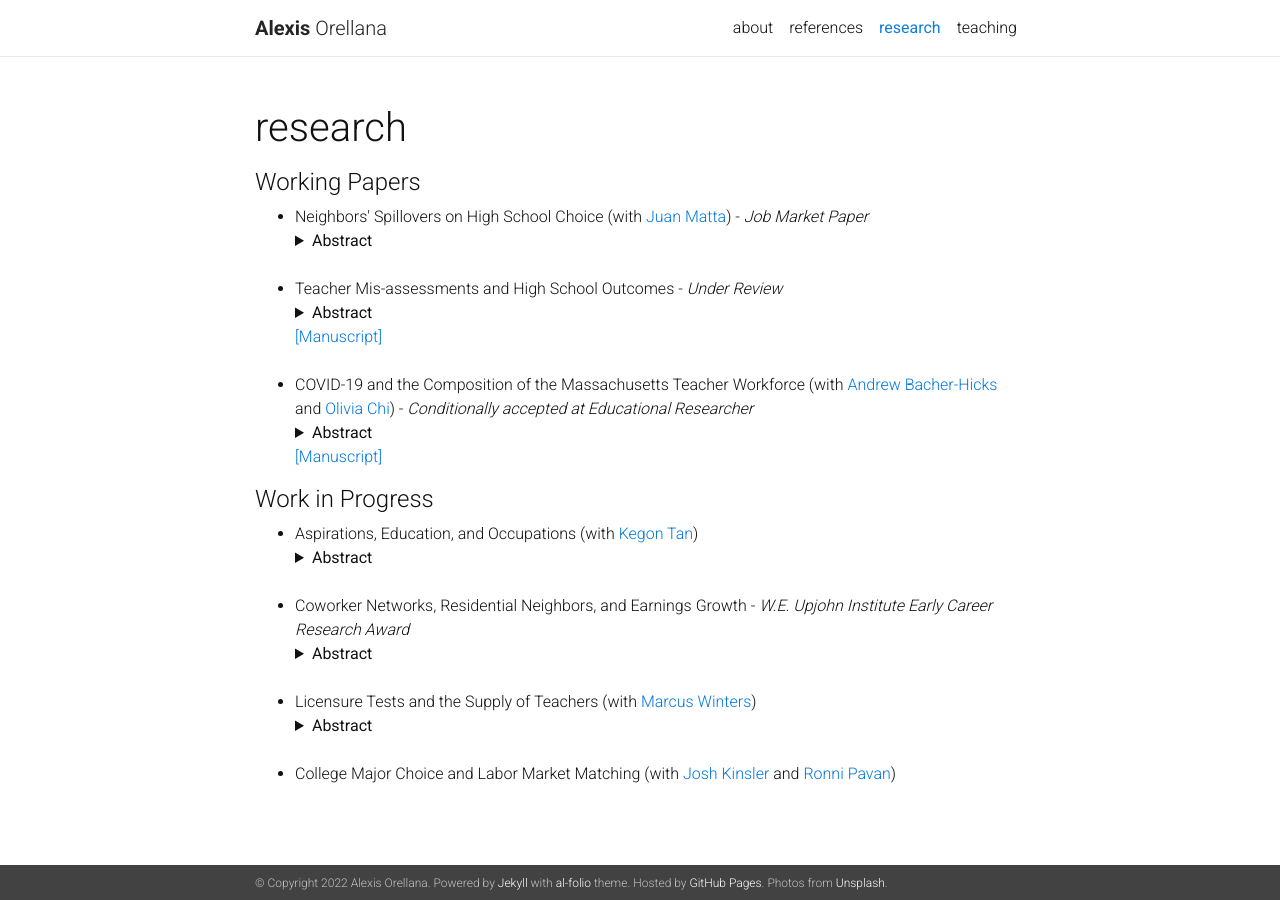
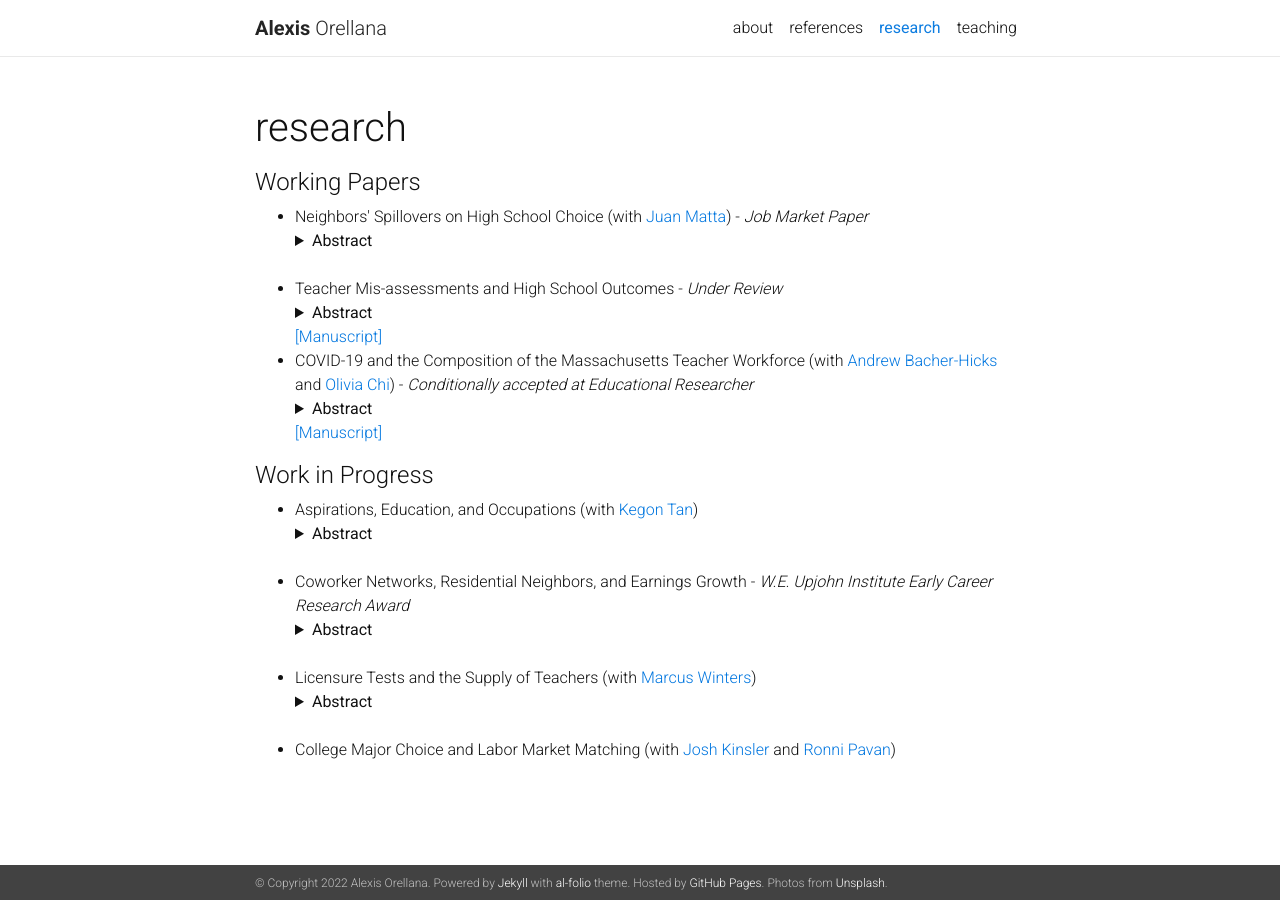
Before and after one commit to alexisorellana/alexisorellana.github.io, a Jekyll site: the page built from _pages/research.md, in a window 1280 px wide. Built offline with Jekyll 4.4.1, drawn with Linux system fonts in a browser that asks for light colours; nearby versions of some CDN libraries; a style sheet for code colours, icons or effects is not loaded.

Commit message:
update 08-11

```diff
--- a/_pages/research.md
+++ b/_pages/research.md
@@ -17,9 +17,7 @@ Do neighbors affect each others' schooling choices? We exploit oversubscription
 
 </details>
 
-
-	&nbsp;
-
+<br>
 
 <li> Teacher Mis-assessments and High School Outcomes - <em> Under Review </em> </li>
 <details>
@@ -30,9 +28,7 @@ Does mis-assessment by teachers on subjective evaluations matter for students’
 </details>
 <a href="{{ site.baseurl }}/assets/pdf/Manuscript.pdf" target="_blank">[Manuscript]</a>
 
-
-<br>	&nbsp;
-
+<br>
 
 <li> COVID-19 and the Composition of the Massachusetts Teacher Workforce (with <a href="https://www.andrewbacherhicks.com/home" target="_blank">Andrew Bacher-Hicks</a> and <a href="https://www.oliviachi.com" target="_blank">Olivia Chi</a>) - <em> Conditionally accepted at Educational Researcher </em> </li>
 <details>
@@ -57,9 +53,7 @@ The unprecedented challenges of teaching during COVID-19 prompted fears of a mas
 It is well documented that children often “inherit” their parents’ occupations. This paper studies the role of early occupational aspirations in determining later life outcomes, a potentially important channel for intergenerational correlations in occupations. Using the Wisconsin Longitudinal Study, we estimate a lifecycle model of college choice and occupation choice to quantify the effect of aspirations on education and wages. We find that aspirations have a sizeable impact on educational attainment and wages, even conditional on latent skills that we recover from the choice model. We also simulate the importance of family background conditional on skills through the strong correlation between family background and aspirations. Our findings suggest that aspirations may be valuable for reducing intergenerational inequality.
 </details>
 
-
-	&nbsp;
-
+<br>
 
 <li> Coworker Networks, Residential Neighbors, and Earnings Growth - <em> W.E. Upjohn Institute Early Career Research Award </em> </li>
 
@@ -69,9 +63,7 @@ It is well documented that children often “inherit” their parents’ occupat
 I study the relevance of former coworkers and neighbors to explain job mobility and earnings growth patterns for workers in the United States. Using matched employer-employee data from the Longitudinal Employer-Household Dynamics I construct individual-level proxies of new job opportunities available to workers using the number of new hires in firms where previous coworkers and close neighbors work. I extend the empirical framework of Caldwell and Harmon (2019) to isolate the effect of individual-level networks from other determinants of job mobility. I merge these records to multiple rounds of the American Community Survey to investigate heterogeneity across occupations and college majors.
 </details>
 
-
-	&nbsp;
-
+<br>
 
 <li> Licensure Tests and the Supply of Teachers (with <a href="https://sites.bu.edu/marcuswinters/" target="_blank">Marcus Winters</a>) </li>
 
@@ -81,9 +73,7 @@ I study the relevance of former coworkers and neighbors to explain job mobility
 Applying a regression discontinuity design to administrative data from Connecticut, we provide causal evidence that licensure test requirements reduce the supply of eligible teachers by deterring candidates who fail their first attempt. Failing a basic-skills test required for entry into a teacher preparation program reduces the probability a candidate eventually earns any state teaching certification by 2 p.p. and decreases the likelihood of obtaining an endorsement to teach within a shortage area by 1.5 p.p., or about 10% relative to the average first-time test-taker. Failing a subject-matter certification test typically administered near the completion of a preparation program reduces the probability of earning any certification by 3.9 p.p. Among those who take a test to teach within a shortage area, failing the first administration reduces the likelihood of eventually gaining an endorsement in special education or STEM subject by 6.1 and 6.9 p.p., respectively.
 </details>
 
-
-	&nbsp;
-
+<br>
 
 <li> College Major Choice and Labor Market Matching (with <a href="https://sites.google.com/view/josh-kinsler/" target="_blank">Josh Kinsler</a> and <a href="https://sites.google.com/site/ronnipavan" target="_blank">Ronni Pavan</a>) </li>
 
```
